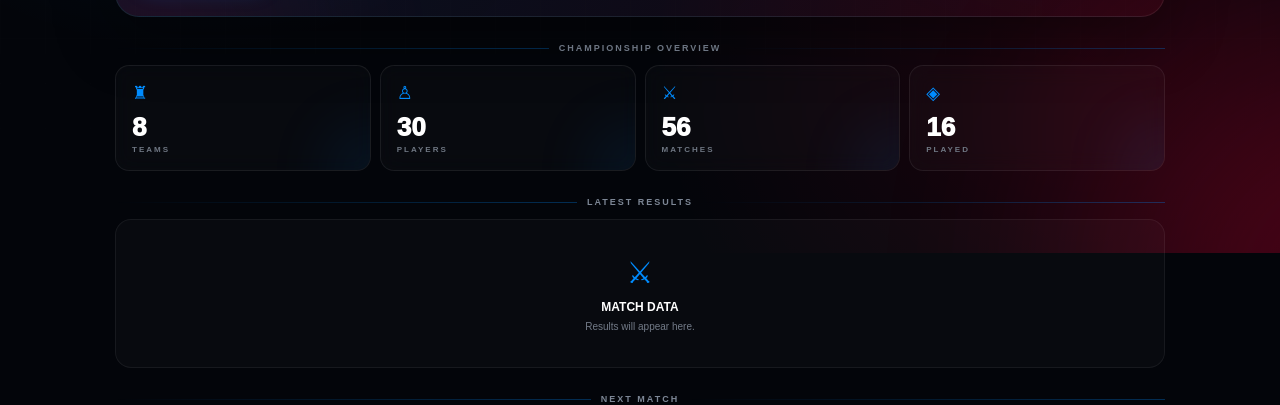
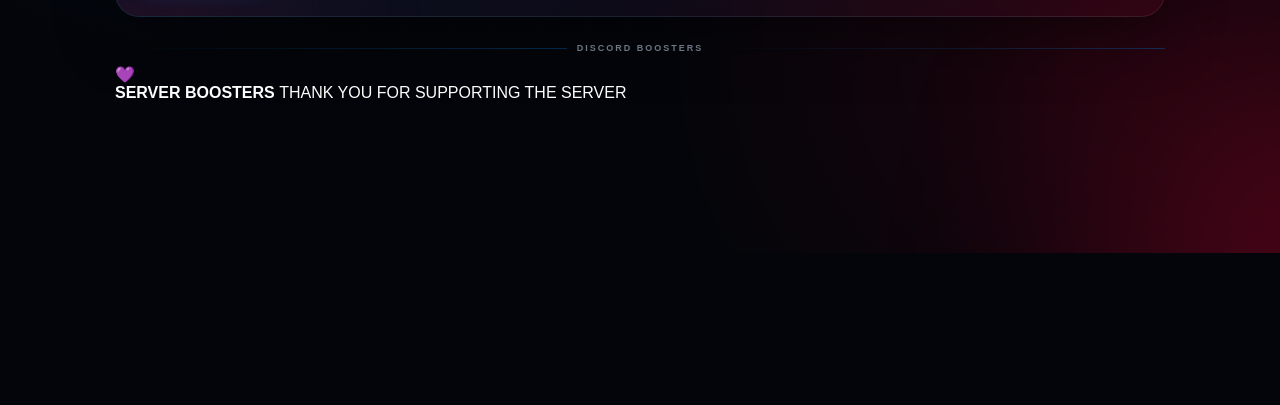
Before and after one commit to so2-france-championnat/DMBDR-CHAMPIONSHIP-, a plain HTML site: page index.html in a window 1280 px wide. Shown: the part 547-952 px from the top of the page. After the commit the page ends 800 px from the top, so only its background shows below. Drawn offline with Linux system fonts and the light colour scheme.

Commit message:
Update index.html

```diff
--- a/index.html
+++ b/index.html
@@ -256,164 +256,51 @@
             </div>
 
 
+            <!-- =========================
+        DISCORD BOOSTERS
+========================= -->
+
 <div class="section-title">
 
     <span></span>
 
-                CHAMPIONSHIP OVERVIEW
+    DISCORD BOOSTERS
 
     <span></span>
 
 </div>
 
 
-            <div class="overview-grid">
+<div class="boosters-card">
 
+    <div class="boosters-header">
 
-                <div
-                    class="stat-card clickable"
-                    onclick="showPageById('teams')"
-                >
-
-                    <div class="stat-icon">
-                        ♜
+        <div class="boosters-icon">
+            💜
         </div>
 
-                    <div
-                        class="stat-value"
-                        id="homeTeamCount"
-                    >
-                        8
-                    </div>
+        <div>
 
-                    <div class="stat-label">
-                        TEAMS
+            <strong>
+                SERVER BOOSTERS
+            </strong>
+
+            <span>
+                THANK YOU FOR SUPPORTING THE SERVER
+            </span>
+
         </div>
 
     </div>
 
 
     <div
-                    class="stat-card clickable"
-                    onclick="showPageById('players')"
+        id="boostersList"
+        class="boosters-list"
     >
-
-                    <div class="stat-icon">
-                        ♙
-                    </div>
-
-                    <div
-                        class="stat-value"
-                        id="homePlayerCount"
-                    >
-                        30
-                    </div>
-
-                    <div class="stat-label">
-                        PLAYERS
     </div>
 
 </div>
-
-
-                <div
-                    class="stat-card clickable"
-                    onclick="showPageById('matches')"
-                >
-
-                    <div class="stat-icon">
-                        ⚔
-                    </div>
-
-                    <div class="stat-value">
-                        56
-                    </div>
-
-                    <div class="stat-label">
-                        MATCHES
-                    </div>
-
-                </div>
-
-
-                <div
-                    class="stat-card clickable"
-                    onclick="showPageById('ranking')"
-                >
-
-                    <div class="stat-icon">
-                        ◈
-                    </div>
-
-                    <div class="stat-value">
-                        16
-                    </div>
-
-                    <div class="stat-label">
-                        PLAYED
-                    </div>
-
-                </div>
-
-            </div>
-
-
-            <div class="section-title">
-
-                <span></span>
-
-                LATEST RESULTS
-
-                <span></span>
-
-            </div>
-
-
-            <div class="empty-card">
-
-                <div class="empty-icon">
-                    ⚔
-                </div>
-
-                <strong>
-                    MATCH DATA
-                </strong>
-
-                <p>
-                    Results will appear here.
-                </p>
-
-            </div>
-
-
-            <div class="section-title">
-
-                <span></span>
-
-                NEXT MATCH
-
-                <span></span>
-
-            </div>
-
-
-            <div class="empty-card">
-
-                <div class="empty-icon">
-                    ◷
-                </div>
-
-                <strong>
-                    UPCOMING MATCH
-                </strong>
-
-                <p>
-                    Upcoming matches will appear here.
-                </p>
-
-            </div>
-
-        </section>
 
 
         <!-- =========================
```
Lines whose indentation alone changed are shown as unchanged.
